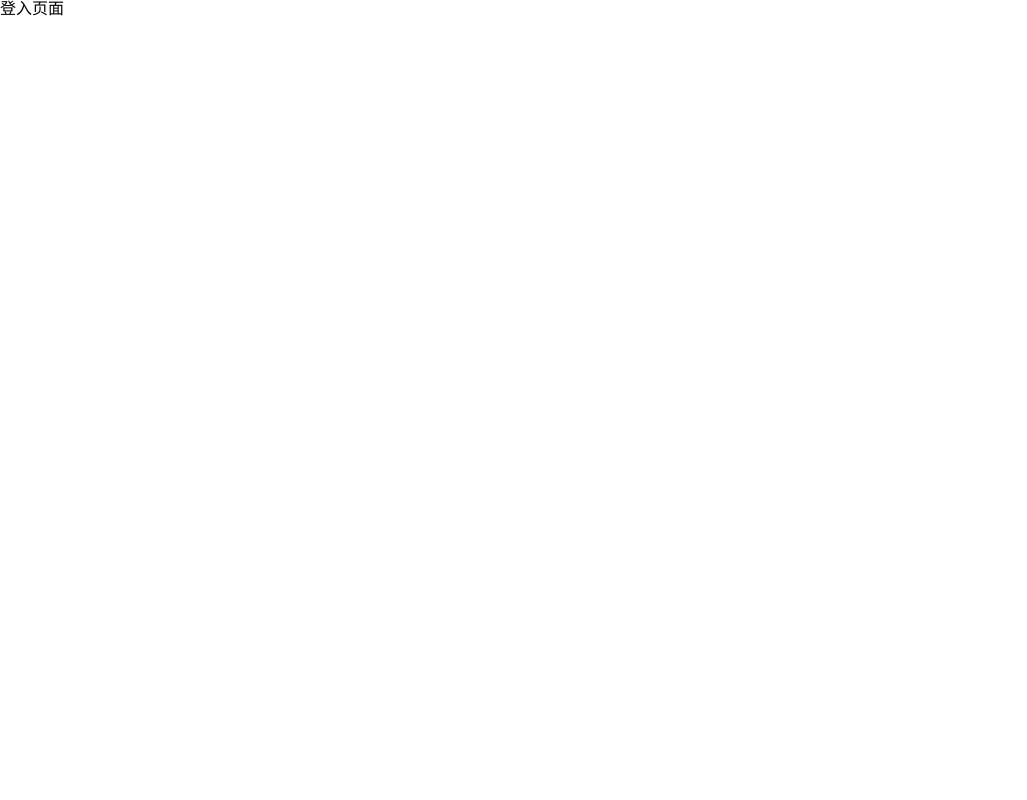
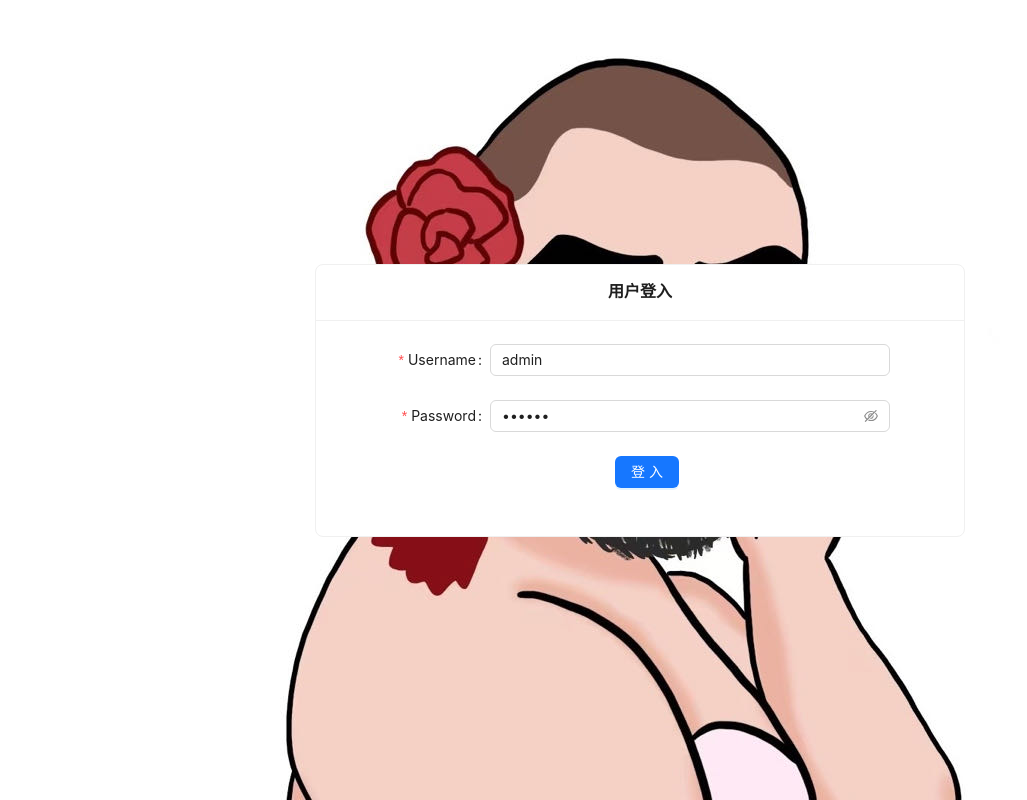
Before and after one commit to li-yang-8/react-admin-hook, a React (Create React App) app: page / in a window 1280 px wide. Shown: the whole page, without its empty margins (0-1027 px from the left). Built offline with nearby package versions, Linux system fonts and the light colour scheme.

Commit message:
feat(custom): 登入页面

```diff
--- a/src/views/login/index.tsx
+++ b/src/views/login/index.tsx
@@ -1,8 +1,79 @@
 import React, { FC } from "react";
+import { Button, Form, Card, Input, message  } from 'antd';
+import langPageCardImg from '@/assets/img/land-page-card.jpg';
+import { useNavigate } from "react-router-dom";
+
 
 const Login: FC = () => {
+
+  const [messageApi,contextHolder] = message.useMessage();
+  const navigate = useNavigate()
+
+  const onFinish = (values: any) => {
+    console.log('Success:', values);
+    navigate('/land-page')
+  };
+
+  const onFinishFailed = () => {
+    messageApi.error('请输入正确的用户名和密码');
+  };
+
   return (
-    <h1>登入页面</h1>
+    <>
+    {contextHolder}
+    <div
+      className="flex justify-center items-center h-screen bg"
+      style={{ backgroundImage: `url(${langPageCardImg})` }}
+    >
+      <Card
+        title='用户登入'
+        hoverable
+        headStyle={{
+          textAlign: 'center'
+        }}
+      >
+        <Form
+          name="basic"
+          labelCol={{ span: 8 }}
+          wrapperCol={{ span: 16 }}
+          style={{ maxWidth: 800, minWidth:600 }}
+          initialValues={{
+            username:'admin',
+            password: '123456'
+          }}
+          onFinish={onFinish}
+          onFinishFailed={onFinishFailed}
+          autoComplete="off"
+        >
+          <Form.Item
+            label="Username"
+            name="username"
+            labelCol={{span: 4, offset: 2}}
+            rules={[{ required: true, message: 'Please input your username!' }]}
+          >
+            <Input size="middle" />
+          </Form.Item>
+
+          <Form.Item
+            label="Password"
+            name="password"
+            labelCol={{span: 4, offset: 2}}
+            rules={[{ required: true, message: 'Please input your password!' }]}
+          >
+            <Input.Password size="middle"/>
+          </Form.Item>
+
+          <Form.Item wrapperCol={{ offset: 11, span: 16 }}>
+            <Button type="primary" htmlType="submit">
+              登入
+            </Button>
+          </Form.Item>
+        </Form>
+      </Card>
+
+    </div>
+    </>
+
   )
 }
 export default Login
```
